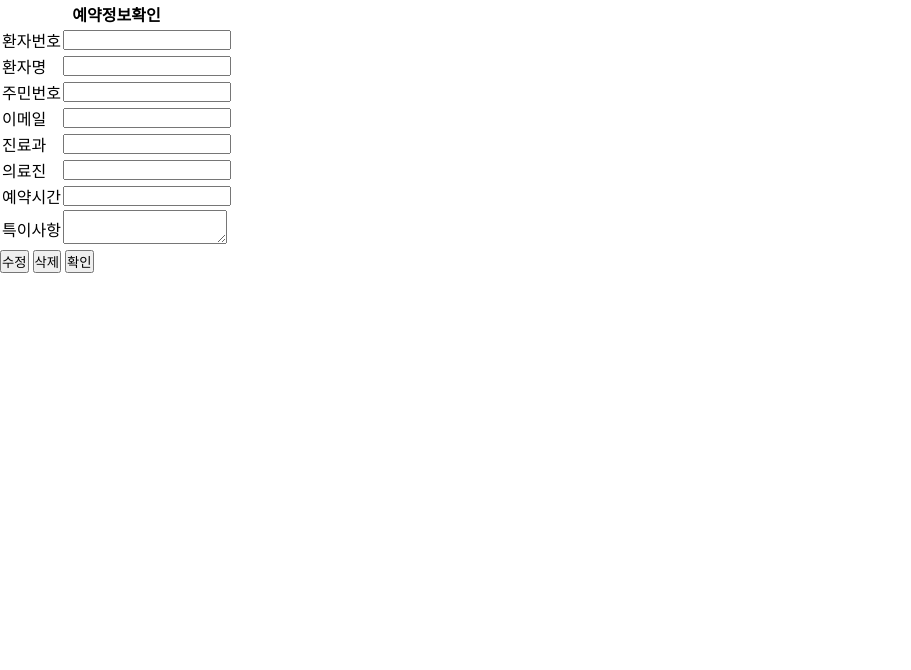
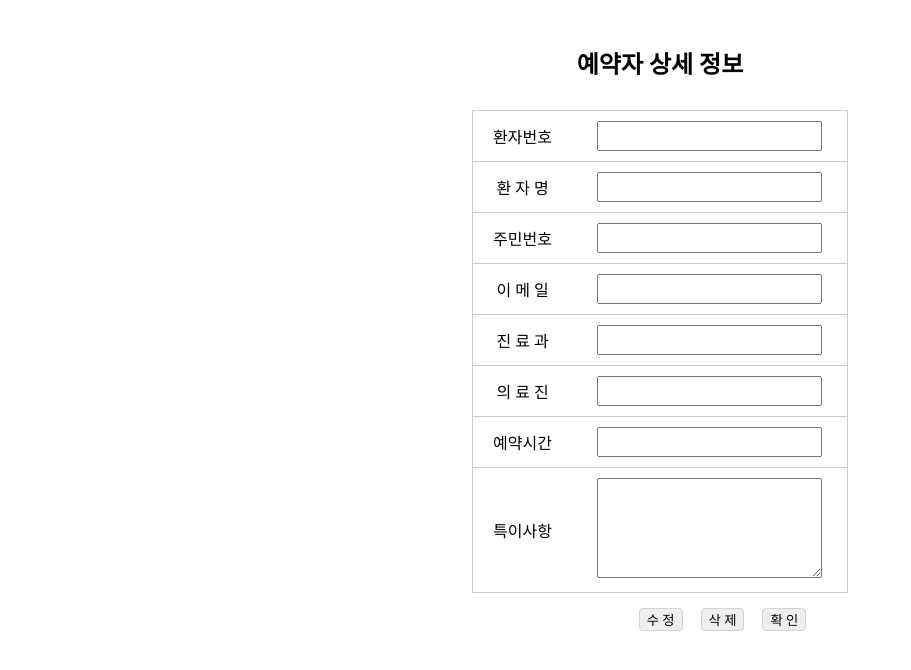
Before and after one commit to hojomu/TEAM_CONTROL_Reservation, a Java web app: page /ManagerCheckDetail in a window 1280 px wide. Shown: the top 670 px of the page, without its empty margins (0-911 px from the left). Run offline with Spring Boot 4, a stand-in JSP engine, Linux system fonts and the light colour scheme; data that the repository does not hold is empty; the project's own start-up code is not run, and a stand-in starts its controllers and pages.

Commit message:
게시판 백엔트, css

```diff
--- a/TEAM_CONTROL_Reservation/src/main/java/control/project/controller/ReservationController.java
+++ b/TEAM_CONTROL_Reservation/src/main/java/control/project/controller/ReservationController.java
@@ -84,12 +84,15 @@ public class ReservationController {
 	}
 
 	// 페이지네이션 - 현재 사용하지 않음
-	/*@RequestMapping(value="/ManagerCheck", method = RequestMethod.GET)
-	public String listSet(Model model, CriteriaVO cri, HttpServletRequest request) {
+	@RequestMapping(value="/ManagerCheck", method = RequestMethod.GET)
+	public String listSet(Model model, CriteriaVO cri, HttpServletRequest request, HttpSession session) {
 
-		// 세션 체크 if문을 추가해야 할 지 고민.
+		// 로그인이 되어있지 않다면
+		if(session.getAttribute("login") == null) {
+			return "Security";
 
-		// 예약 정보 리스트 불러오기
+		} else {	// 로그인이 되어있다면
+				// 예약 정보 리스트 불러오기
 		System.out.println(cri);
 		model.addAttribute("list", rs.list(cri));
 		// 페이지 총 수 불러오기
@@ -100,7 +103,8 @@ public class ReservationController {
 		// 페이지네이션 데이터 불러오기
 		model.addAttribute("paging", new PageVO(cri, total));
 		return "ManagerCheck";
-	}*/
+		}
+	}
 
 	// 예약 상세정보 출력하기 (ManagerCheckDetail으로 이동하기) 0424
 	@RequestMapping(value="/ManagerCheckDetail", method = RequestMethod.GET)
--- a/TEAM_CONTROL_Reservation/src/main/webapp/WEB-INF/views/ManagerCheckDetail.jsp
+++ b/TEAM_CONTROL_Reservation/src/main/webapp/WEB-INF/views/ManagerCheckDetail.jsp
@@ -1,5 +1,7 @@
 <%@ page language="java" contentType="text/html; charset=UTF-8"
     pageEncoding="UTF-8"%>
+<%@ taglib uri="http://java.sun.com/jsp/jstl/core" prefix="c" %>
+
 <!DOCTYPE html>
 <html>
 <head>
@@ -7,21 +9,25 @@
 	<title>Insert title here</title>
 
 	<!-- managercheckdetail css -->
-	<link rel="stylesheet" href="/resources/css/managercheckdetail.css">
+	<link rel="stylesheet" href="/resources/css/managercheckdetail.css"></link>
 
 </head>
 <body>
+<dev class="container">
+  <dev class="item">
 	<form>
+  	  <dev class="item1">
+  	    <h2 class="ManaDetail_title">예약자 상세 정보</h2>
 		<table>
-
+		    <colgroup>
+		        <col width="20%" />
+		        <col width="40%" />
+		        <%-- <col width="auto" /> --%>
+		    </colgroup>
 			<tr>
-			<th colspan="2">예약정보확인</th>
-		</tr>
-
-		<tr>
-			<td>환자번호</td>
-			<td>
-			   <input type="text" value="${detail.rno}" name="rno">${detail.rno}
+				<td class="title2">환자번호</td>
+				<td class="content2">
+				   <input type="text" value="${detail.rno}" name="rno">
 				   <input type="hidden" value="${cri.dept1}" name="dept1">
 				   <input type="hidden" value="${cri.doctor1}" name="doctor1">
 				   <input type="hidden" value="${cri.date1}" name="date1">
@@ -29,40 +35,43 @@
 				</td>
 			</tr>
 			<tr>
-			<td>환자명</td>
-			<td><input type="text" value="${detail.customerName}" name="customerName"></td>
+				<td>환 자 명</td>
+				<td class="content2"><input type="text" value="${detail.customerName}" name="customerName"></td>
 			</tr>
 			<tr>
 				<td>주민번호</td>
-			<td><input type="text" value="${detail.personalNumber}" name="personalNumber"></td>
+				<td class="content2"><input type="text" value="${detail.personalNumber}" name="personalNumber"></td>
 			</tr>
 			<tr>
-			<td>이메일</td>
-			<td><input type="text" value="${detail.email}" name="email"></td>
+				<td>이 메 일</td>
+				<td class="content2"><input type="text" value="${detail.email}" name="email"></td>
 			</tr>
 			<tr>
-			<td>진료과</td>
-			<td><input type="text" value="${detail.medicalDept}" name="medicalDept"></td>
+				<td>진 료 과</td>
+				<td class="content2"><input type="text" value="${detail.medicalDept}" name="medicalDept"></td>
 			</tr>
 			<tr>
-			<td>의료진</td>
-			<td><input type="text" value="${detail.doctor}" name="doctor"></td>
+				<td>의 료 진</td>
+				<td class="content2"><input type="text" value="${detail.doctor}" name="doctor"></td>
 			</tr>
 			<tr>
 				<td>예약시간</td>
-			<td><input type="text" value="${detail.reservationTime}" name="reservationTime"></td>
+				<td class="content2"><input type="text" value="${detail.reservationTime}" name="reservationTime"></td>
 			</tr>
 			<tr>
 				<td>특이사항</td>
-			<td><textarea rows="" cols="" name="otherInfo">${detail.otherInfo}</textarea> </td>
+				<td class="content2"><textarea rows="" cols="" value="${detail.otherInfo}" name="otherInfo"></textarea> </td>
 			</tr>
-
 		</table>
-	<input type="submit" value="수정" id="modifyOk" formaction="ManagerModify">
-	<input type="submit" value="삭제" id="delOk" formaction="ManagerDelete">
-	<input type="submit" value="확인" formaction="ManagerCheck">
+	  </dev>
+	  <dev class="item2">
+		<input type="submit" value="수 정" id="modifyOk" formaction="ManagerModify">
+		<input type="submit" value="삭 제" id="delOk" formaction="ManagerDelete">
+		<input type="submit" value="확 인" formaction="ManagerCheck">
+	  </dev>
     </form>
-
+  </dev>
+</dev>
 
 	<script type="text/javascript" src="https://code.jquery.com/jquery-3.6.0.min.js"></script>
 	<script type="text/javascript" src="/resources/js/managercheckdetail.js"></script>
--- a/TEAM_CONTROL_Reservation/src/main/webapp/resources/css/managercheckdetail.css
+++ b/TEAM_CONTROL_Reservation/src/main/webapp/resources/css/managercheckdetail.css
@@ -5,5 +5,57 @@
   padding: 0;
   font-family: "맑은 고딕";
   list-style: none;
+  box-sizing: border-box;
   color: #000000;
 }
+.item1 {
+	width: 100%;
+	max-width: 1024px;
+	margin:  40px auto;
+}
+table {
+	width: 100%;
+	text-align: center;
+	border: 1px solid #ccc;
+    border-collapse: collapse;
+    border-spacing: 0;
+}
+table tr td {
+	padding: 10px 0;
+	border-bottom: 1px solid #ccc;
+}
+.container{
+	width: 100%;
+	height: 80vh;
+	top: 10px;
+	left: 20px;
+	position: relative;
+	display: flex;
+	flex-direction: column;
+	justify-content: center;
+	align-items: center;   /* 가로로는 중심으로 */
+}
+.ManaDetail_title{
+	text-align: center;
+	margin: 30px;
+}
+.title2{
+	width:150px;
+	height:30px;
+}
+.content2 input{
+	width:225px;
+	height:30px;
+}
+.content2 textarea{
+	width:225px;
+	height:100px;
+}
+.item2 input {
+	padding: 1px 7px;
+	margin: 15px 7px;
+	left: 160px;
+	position: relative;
+	border: 1px solid lightgray;
+	border-radius:4px 4px 4px 4px;
+}
```
Also changed, not shown: TEAM_CONTROL_Reservation/src/main/resources/control/project/mapper/ReservationMapper.xml (+20 -14 lines), 2 other files. Lines whose indentation alone changed are shown as unchanged.
